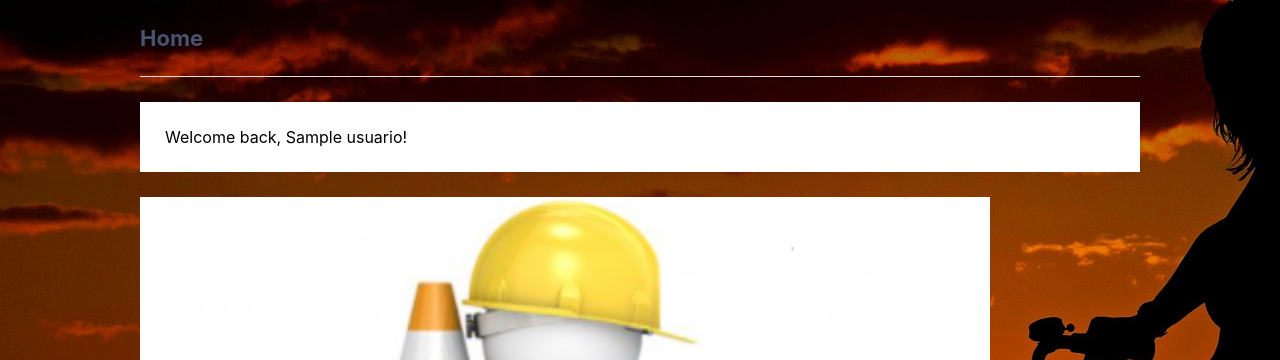
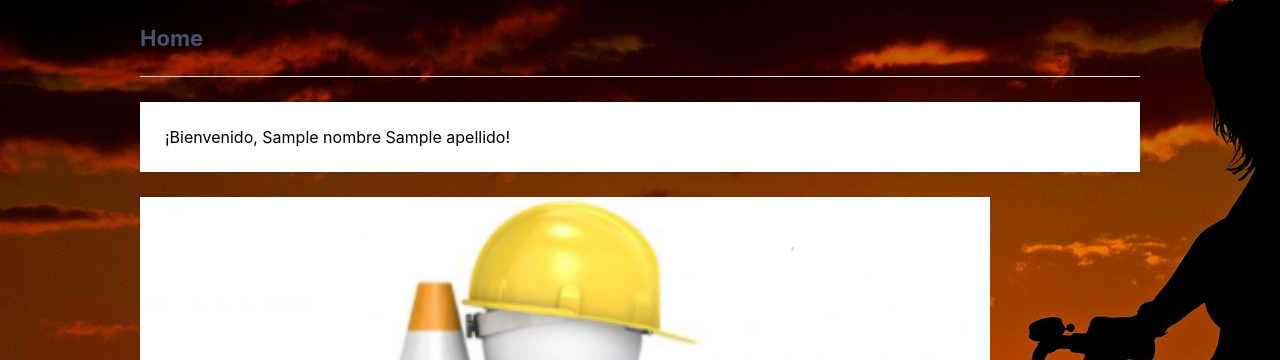
Before and after one commit to paulacarbone/loginMascotapp, a Flask app: template templates/home.html in a window 1280 px wide. Shown: the part 60-420 px from the top of the page. Run offline with Flask 2, Linux system fonts and the light colour scheme; the template is opened without the code that fills it: most values are stand-ins (such as "Sample title", 1, 10 or a date in 2020); some libraries are stand-ins or nearby versions.

Commit message:
name and surename added on homepage

```diff
--- a/templates/home.html
+++ b/templates/home.html
@@ -4,7 +4,7 @@
 
 {% block content %}
 <h2>Home</h2>
-<p>Welcome back, {{ usuario }}!</p>
+<p>¡Bienvenido, {{ nombre }} {{apellido}}!</p>
 <img src="../static/images/pagina en construccion.jpg" alt="espacio en construccion" width="850px" title="Espacio en construccion"/>
 
 {% endblock %}
```
